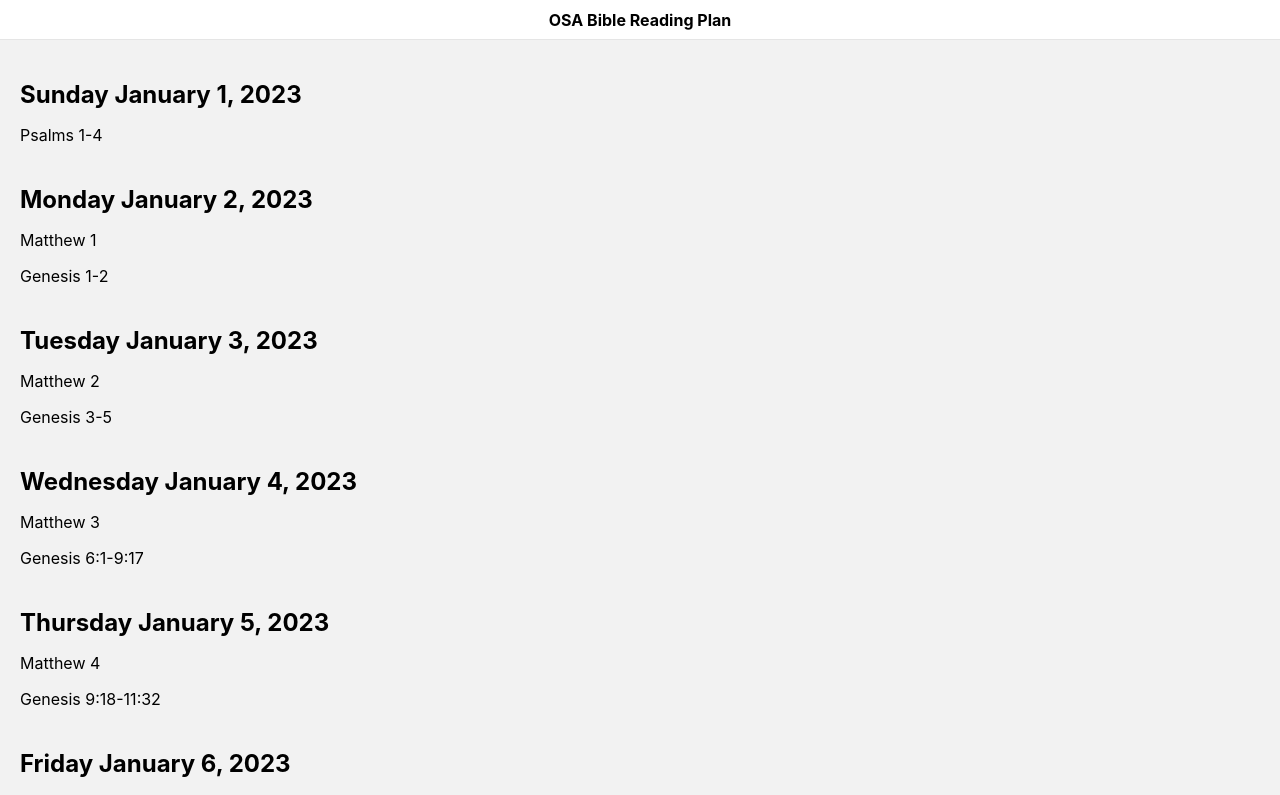
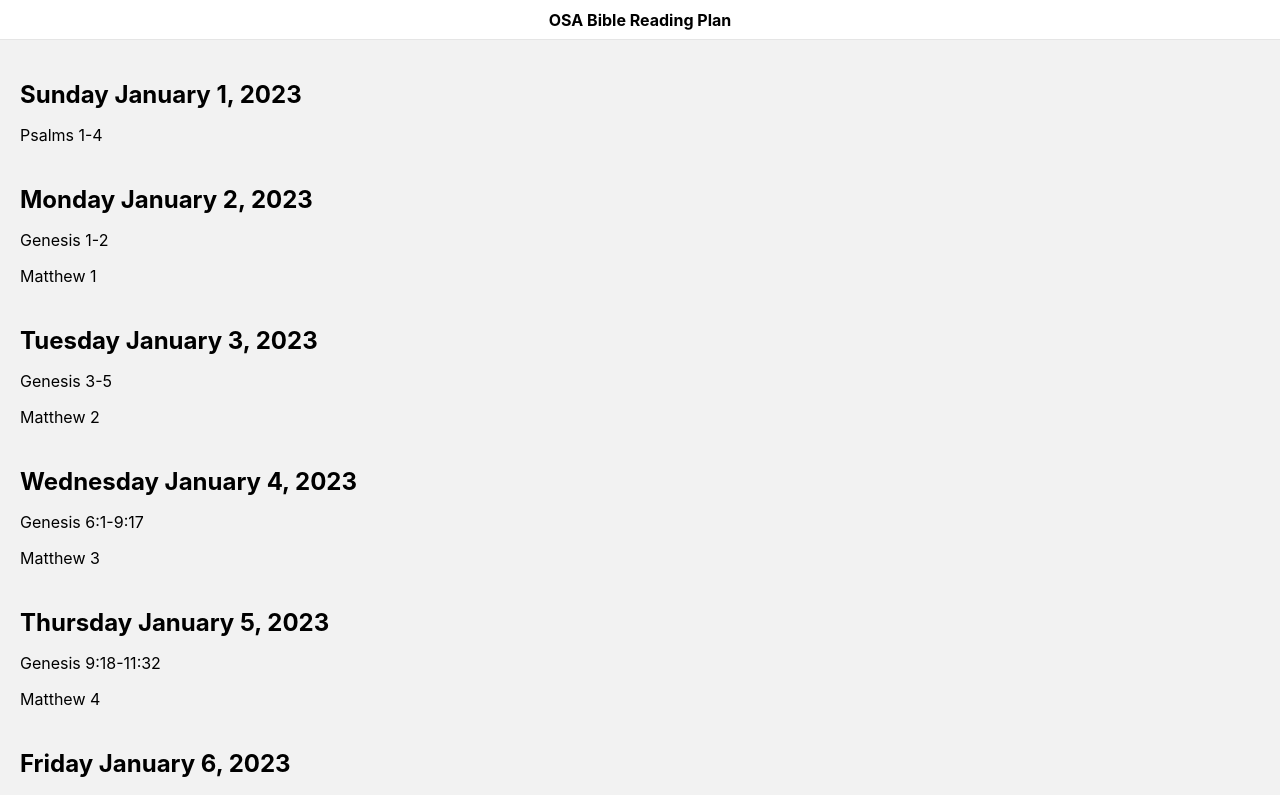
Before and after one commit to sgbenner/osa-bible-reading-plan, a React (Create React App) app: page / in a window 1280 px wide. Shown: the top 795 px of the page. Built offline with nearby package versions, Linux system fonts and the light colour scheme.

Commit message:
old testament first

```diff
--- a/src/components/Content.js
+++ b/src/components/Content.js
@@ -17,8 +17,8 @@ const Content = ({ styles }) => {
         return (
           <div key={i} style={{ marginBottom: 40 }}>
             <h2 style={{ marginBottom: 0 }}>{moment(post.day).format('dddd MMMM D, YYYY')}</h2>
+            <p>{post.oldTestament}</p>
             <p>{post.newTestament}</p>
-            <p>{post.oldTestament}</p>
           </div>
         );
       })}
```
